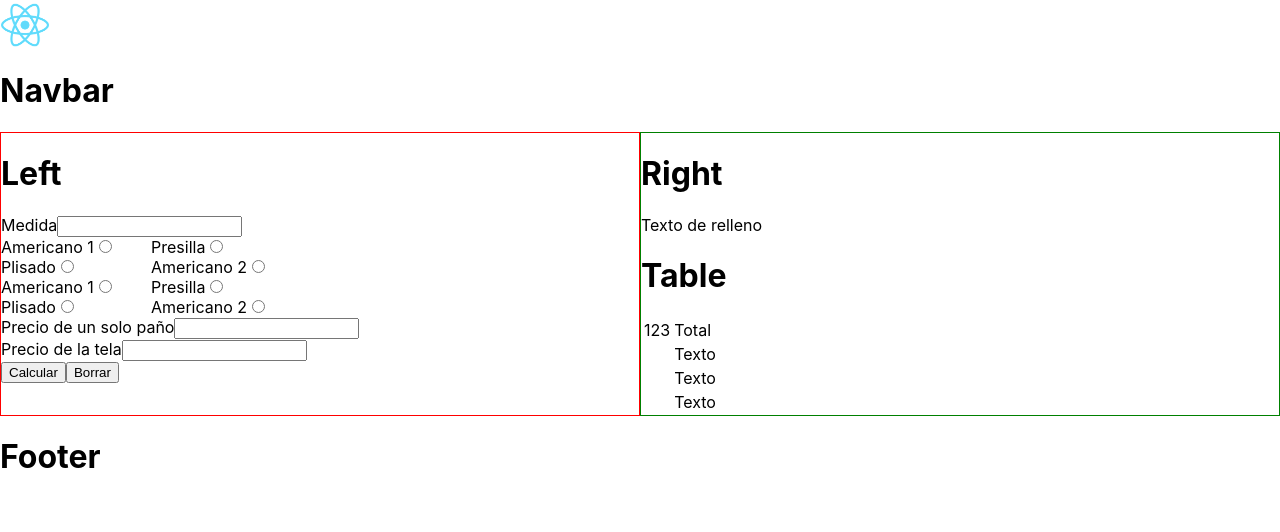
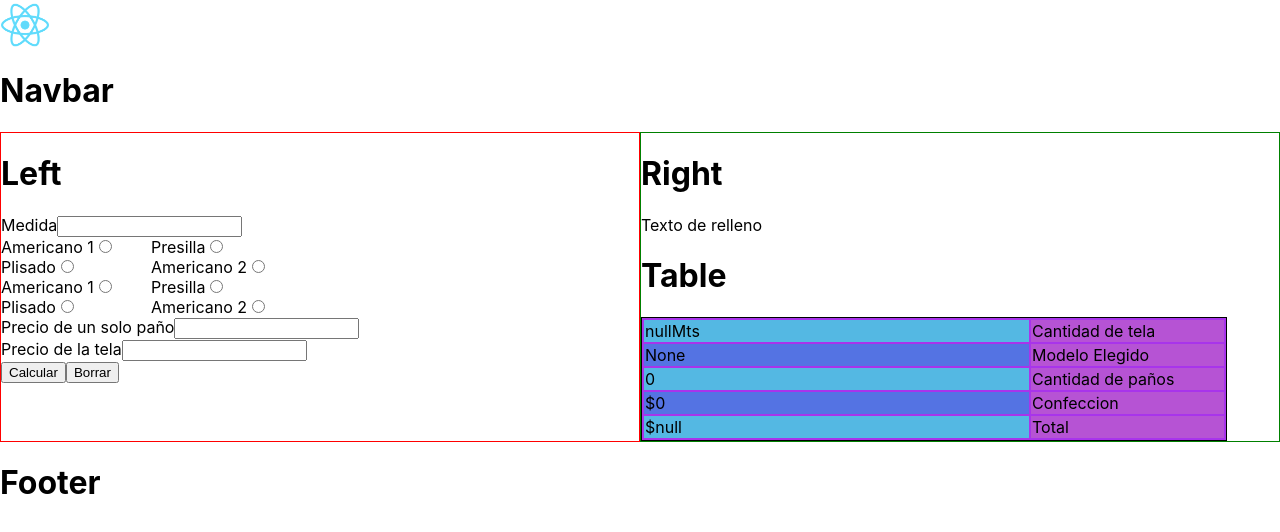
Before and after one commit to Momosan09/rotapol-v2, a React (Create React App) app in the folder client/: page / in a window 1280 px wide. Shown: the top 532 px of the page. Built offline with nearby package versions, Linux system fonts and the light colour scheme.

Commit message:
Css tabla

```diff
--- a/client/src/Table.js
+++ b/client/src/Table.js
@@ -1,4 +1,8 @@
-const total = 123;
+const CantTela =null;
+const ModeloE = null;
+const CantPañ = null;
+const Confecc = null;
+const Total = null;
 
 const Table = props => {
   return (
@@ -7,20 +11,24 @@ const Table = props => {
       <table>
         <tbody>
           <tr>
-            <td>{total || 0}</td>
-            <td>Total</td>
+            <td class="LeftTable LT0">{CantTela + "Mts"|| 0}</td>
+            <td class="RightTable">Cantidad de tela</td>
           </tr>
           <tr>
-            <td></td>
-            <td>Texto</td>
+            <td class="LeftTable LT1">{ModeloE || "None"}</td>
+            <td class="RightTable">Modelo Elegido</td>
           </tr>
           <tr>
-            <td></td>
-            <td>Texto</td>
+            <td class="LeftTable LT0">{CantPañ || 0}</td>
+            <td class="RightTable">Cantidad de paños</td>
           </tr>
           <tr>
-            <td></td>
-            <td>Texto</td>
+            <td class="LeftTable LT1">{Confecc||"$" + 0}</td>
+            <td class="RightTable">Confeccion</td>
+          </tr>
+          <tr>
+            <td class="LeftTable LT0">{"$" + Total||"$" + 0}</td>
+            <td class="RightTable">Total</td>
           </tr>
         </tbody>
       </table>
--- a/client/src/index.css
+++ b/client/src/index.css
@@ -42,18 +42,37 @@ code {
   width: 100%;
   grid-template-columns: 150px 1fr;
 }
-
+/*NAV*/
 #logoImg {
   width: 50px;
 }
-
+/*NAV*/
 .divr{
   border: 1px solid black;
   height: 50px;
 }
+/*TABLE*/
 .co0{
   background-color:#85C1E9;
 }
 .co1{
-  background-color:#BB8FCE;
+  background-color:#631491;
 }
+.RightTable{
+  background-color:#b653d4;
+  width:25%;
+}
+.LeftTable{
+  width:50%;
+}
+.LT0{
+  background-color:#54b8e3;
+}
+.LT1{
+  background-color:#5473e3;
+}
+table{
+  border:solid black 1px;
+  background-color:#a834eb;
+}
+/*TABLE*/
```
